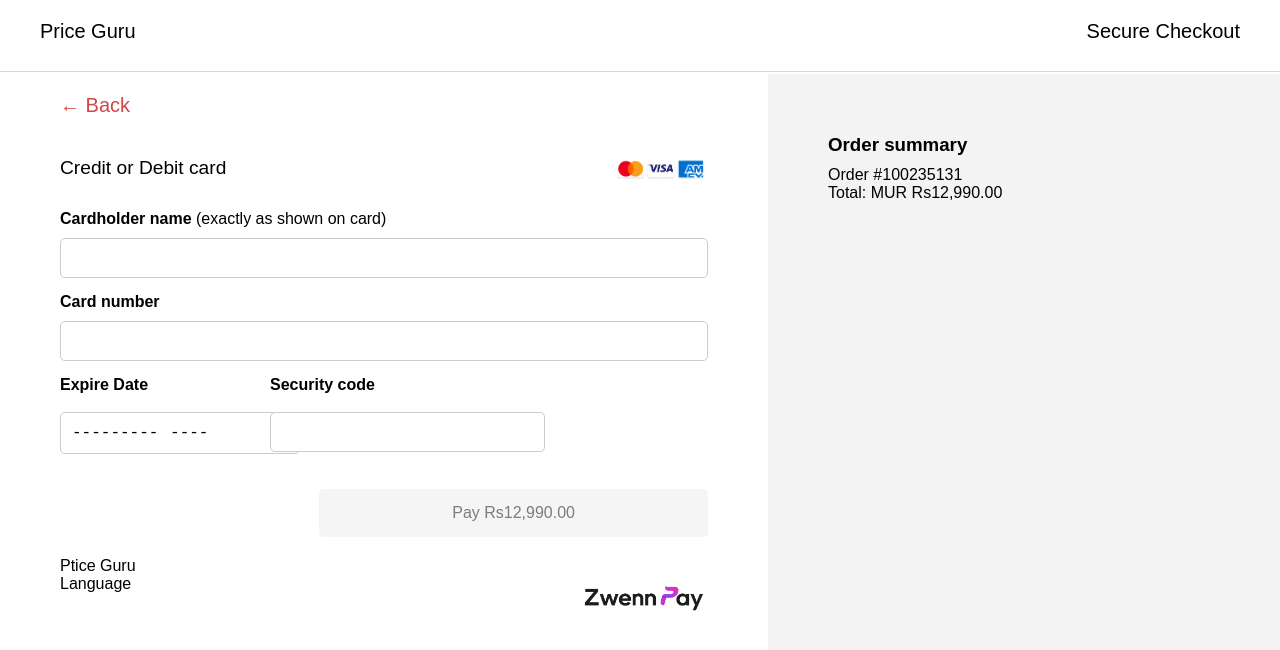
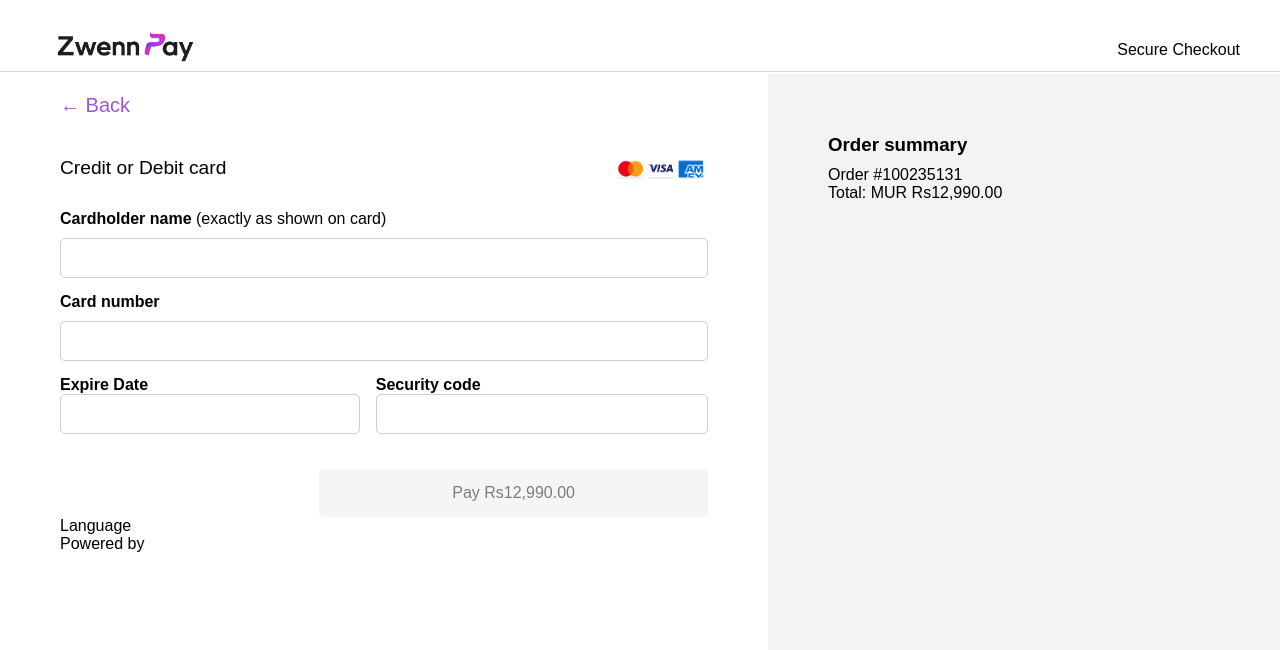
Before and after one commit to abhimanyujangid/payment-gateway, a plain HTML site: page card-gateway/index.html in a window 1280 px wide. Drawn offline with Linux system fonts and the light colour scheme.

Commit message:
changed html and css

```diff
--- a/card-gateway/index.html
+++ b/card-gateway/index.html
@@ -9,7 +9,9 @@
   <body>
     <nav>
       <div class="container">
-        <a href="#" class="nav-text">Price Guru</a>
+        <div class="nav-img">
+          <img src="logo1.png" alt="" />
+        </div>
         <div class="lang-switch">
           <a href="#" class="nav-text">Secure Checkout</a>
         </div>
@@ -39,23 +41,23 @@
 
             <div class="expiry-security">
               <div class="Security">
-                <label for="Security-date">Expire Date</label><br /><br />
+                <label for="Security-date">Expire Date</label>
                 <input
-                  type="month"
+                  type="text"
                   id="cardholder-name"
                   name="cardholder-name"
                   required
-                  class="security-input"
+                  style="width: 95%"
                 />
               </div>
               <div class="Security">
-                <label for="Security-code">Security code</label><br /><br />
+                <label for="Security-code">Security code</label>
                 <input
-                  type="password"
+                  type="text"
                   id="cardholder-name"
                   name="cardholder-name"
                   required
-                  class="security-input"
+                  style="width: 100%"
                 />
               </div>
             </div>
@@ -63,10 +65,9 @@
               <button type="submit">Pay Rs12,990.00</button>
             </div>
             <div class="brand-name">
-              <p>Ptice Guru</p>
               <div class="logo-and-language">
                 <p>Language</p>
-                <img src="logo.png" alt="" />
+                <div>Powered by <img src="" alt="" /></div>
               </div>
             </div>
           </form>
--- a/card-gateway/style.css
+++ b/card-gateway/style.css
@@ -27,8 +27,13 @@ nav .container {
   max-width: 1200px;
   margin: 0 auto;
 }
-.nav-text {
-  font-size: 20px;
+.nav-img {
+  height: 60px;
+  width: 80;
+  display: flex;
+  align-items: left;
+  padding-bottom: 10px;
+  padding-left: 10px;
 }
 nav a {
   text-decoration: none;
@@ -75,7 +80,7 @@ span {
 
 .back a {
   text-decoration: none;
-  color: #d24646;
+  color: #9d57d6;
   font-size: 20px;
   margin-bottom: 1rem;
 }
@@ -104,12 +109,9 @@ span {
 
 .expiry-security {
   display: flex;
-  gap: 10px;
+  justify-content: space-between;
 }
-.security-input {
-  padding: 0;
-  width: 120%;
-}
+
 .payment-form button {
   padding: 15px;
   background-color: whitesmoke;
@@ -127,17 +129,7 @@ span {
   flex-direction: row-reverse;
   margin-top: 20px;
 }
-.brand-name {
-  margin-top: 20px;
-}
-.logo-and-language {
-  display: flex;
-  justify-content: space-between;
-  margin-bottom: 28px;
-}
-.logo-and-language img {
-  width: 20%;
-}
+
 .order-summary h3 {
   margin-bottom: 10px;
 }
```
Also changed, not shown: card-gateway/logo1.png (renamed from card-gateway/logo.png).
